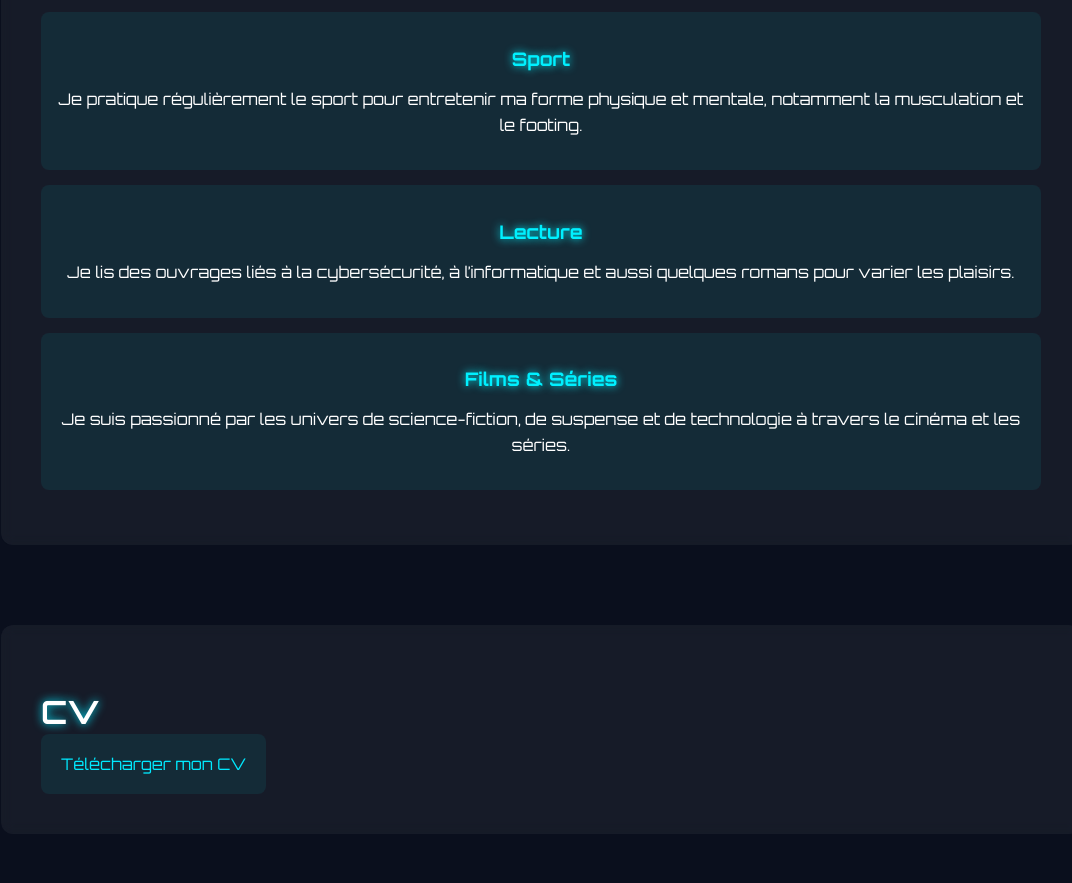
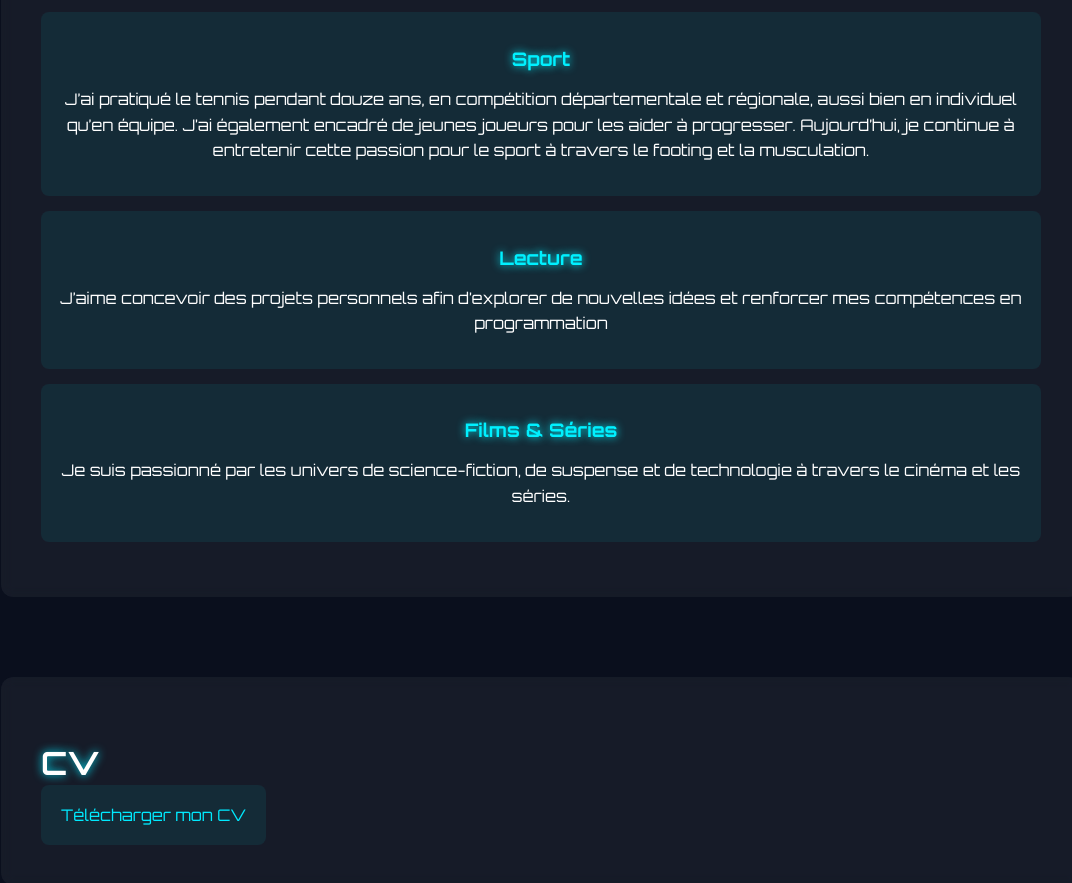
Before and after one commit to Elio1634/portfolio, a plain HTML site: page index.html in a window 1280 px wide. Shown: the part 4015-4898 px from the top of the page, without its empty margins (99-1171 px from the left). Drawn offline with nearby package versions, Linux system fonts and the light colour scheme; animation ran at ten frames a second.

Commit message:
Update index.html

```diff
--- a/index.html
+++ b/index.html
@@ -293,11 +293,11 @@
     </div>
     <div class="card hobby-card">
       <h3>Sport</h3>
-      <p>Je pratique régulièrement le sport pour entretenir ma forme physique et mentale, notamment la musculation et le footing.</p>
+      <p>J’ai pratiqué le tennis pendant douze ans, en compétition départementale et régionale, aussi bien en individuel qu’en équipe. J’ai également encadré de jeunes joueurs pour les aider à progresser. Aujourd’hui, je continue à entretenir cette passion pour le sport à travers le footing et la musculation.</p>
     </div>
     <div class="card hobby-card">
       <h3>Lecture</h3>
-      <p>Je lis des ouvrages liés à la cybersécurité, à l’informatique et aussi quelques romans pour varier les plaisirs.</p>
+      <p>J’aime concevoir des projets personnels afin d’explorer de nouvelles idées et renforcer mes compétences en programmation</p>
     </div>
     <div class="card hobby-card">
       <h3>Films & Séries</h3>
```
